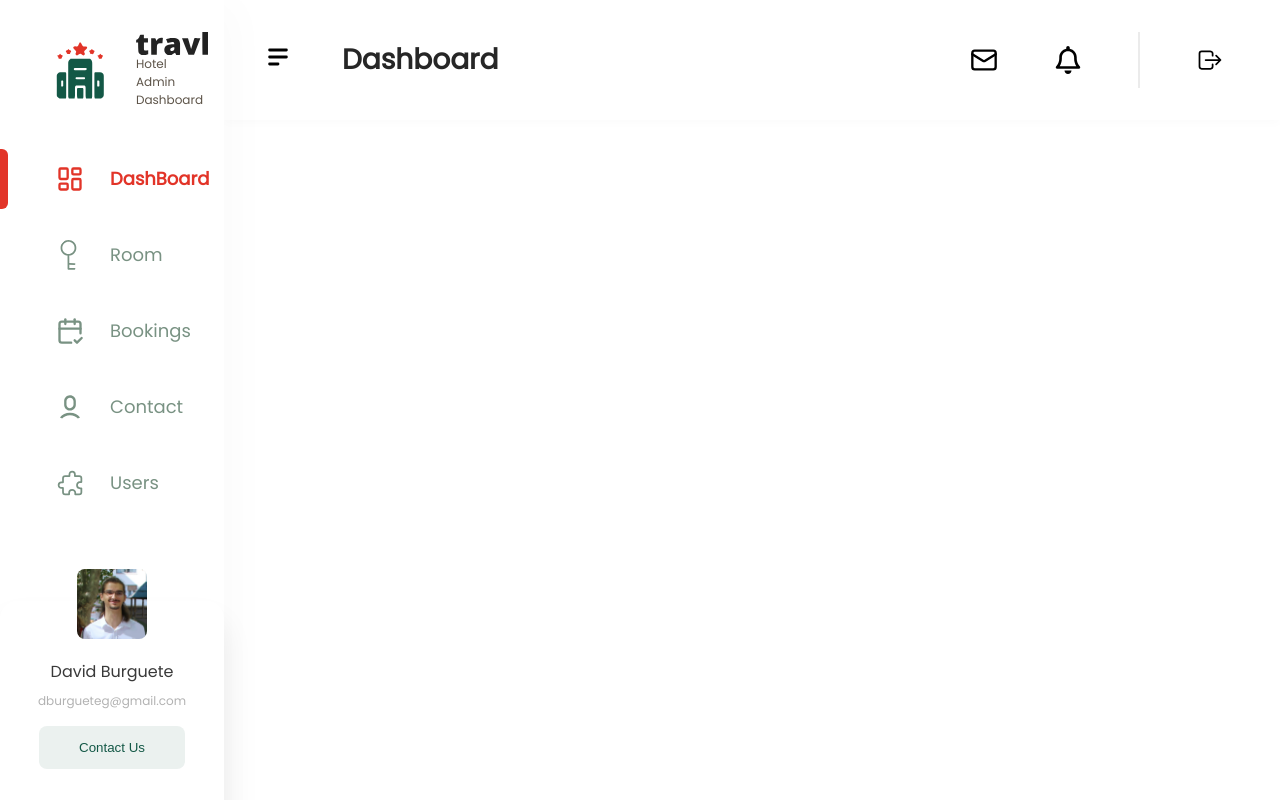
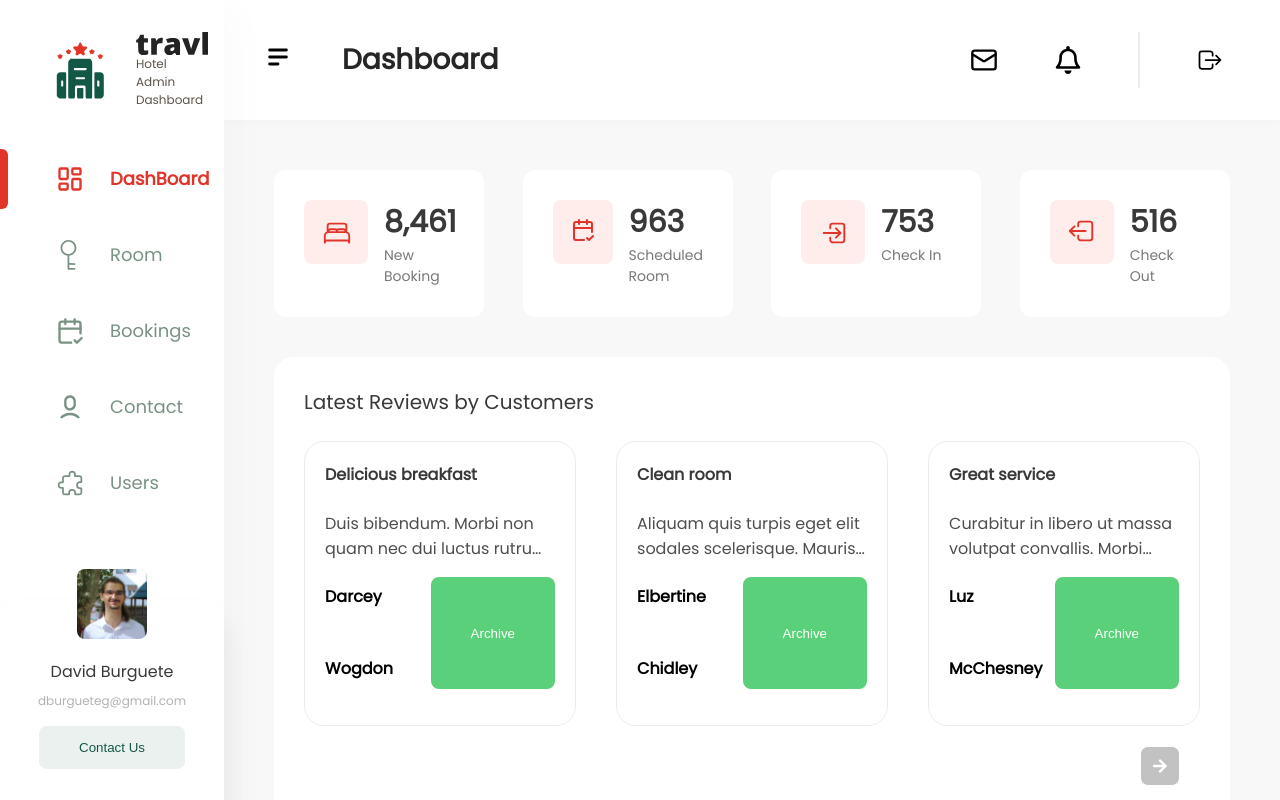
Before and after one commit to DavidBurguete/MirandaHotelDashboard, a React (Vite) app: page /#/ in a window 1280 px wide. Shown: the top 800 px of the page. Built offline with nearby package versions, Linux system fonts and the light colour scheme.

Commit message:
Done Dashboard (main) page and fixed height issue related to the lateral menu

```diff
--- a/src/App.jsx
+++ b/src/App.jsx
@@ -8,6 +8,7 @@ import Bookings from './pages/Bookings/Bookings';
 import BookingCard from './pages/BookingCard/BookingCard';
 import { PageWrapper } from './js/GlobalStyledComponents';
 import Contact from './pages/Contact/Contact';
+import Dashboard from './pages/Dashboard/Dashboard';
 
 function App() {
   const [ toggle, setToggle ] = useState(true);
@@ -22,6 +23,7 @@ function App() {
       <PageWrapper $toggleForWidth={toggle}>
         <Header Toggler={Toggler}/>
         <Routes>
+          <Route path="/" element={<Dashboard/>}/>
           <Route path="/rooms" element={<Rooms/>}/>
           <Route path="/rooms/new" element={<NewRoom/>}/>
           <Route path="/bookings" element={<Bookings/>}/>
--- a/src/components/Header/HeaderStyledComponents.js
+++ b/src/components/Header/HeaderStyledComponents.js
@@ -20,7 +20,6 @@ export const Title = styled.div`
     position: relative;
     padding-left: 2.5rem;
     width: fit-content;
-    height: 100%;
 `;
 
 export const ToggleLateralMenu = styled.button`
--- a/src/components/Loading.jsx
+++ b/src/components/Loading.jsx
@@ -1,7 +1,7 @@
 import styled from "styled-components";
 
-const Load = styled.p`
-    margin: 3.125rem;
+const Load = styled.main`
+    padding: 3.125rem;
     font-family: Poppins;
     font-weight: 500;
     font-size: 2rem;
--- a/src/css/styles.css
+++ b/src/css/styles.css
@@ -11,7 +11,7 @@ body {
 main {
   display: flex;
   flex-direction: column;
-  min-height: 100%;
+  min-height: 100vh;
   padding: 3.125rem;
   background-color: #F8F8F8;
 }
--- a/src/js/GlobalStyledComponents.js
+++ b/src/js/GlobalStyledComponents.js
@@ -35,5 +35,6 @@ export const PageWrapper = styled.div`
     flex-direction: column;
     min-width: ${props => props.$toggleForWidth ? "calc(100% - 21.5rem)" : "100%"};
     width: 100%;
+    height: fit-content;
     transition: 200ms ease-in-out;
 `;
--- /dev/null
+++ b/src/pages/Dashboard/Dashboard.jsx
@@ -0,0 +1,67 @@
+import { useEffect, useState } from "react";
+import Loading from "../../components/Loading";
+import PendingReviews from "../../components/PendingReviews/PendingReviews";
+import { IoBedOutline } from "react-icons/io5";
+import { LuCalendarCheck2 } from "react-icons/lu";
+import { IoLogInOutline } from "react-icons/io5";
+import { IoLogOutOutline } from "react-icons/io5";
+import * as StyledComponents from "./DashboardStyledComponents";
+
+function Dashboard(){
+    const [ messages, setMessages ] = useState(null);
+
+    useEffect(() => {
+        fetch("/json/Contact.json", { mode: "cors" })
+            .then((response) => response.json())
+            .then((response) => {
+                setMessages(response);
+            })
+            .catch((error) => console.error(error));
+    }, []);
+
+    return messages === null ?
+        <Loading/> :
+        <main>
+            <StyledComponents.KPIs>
+                <StyledComponents.KPI>
+                    <StyledComponents.Bookings>
+                        <IoBedOutline/>
+                    </StyledComponents.Bookings>
+                    <StyledComponents.KPITextWrapper>
+                        <StyledComponents.KPIAmount>8,461</StyledComponents.KPIAmount>
+                        <StyledComponents.KPIText>New Booking</StyledComponents.KPIText>
+                    </StyledComponents.KPITextWrapper>
+                </StyledComponents.KPI>
+                <StyledComponents.KPI>
+                    <StyledComponents.Scheduled>
+                        <LuCalendarCheck2/>
+                    </StyledComponents.Scheduled>
+                    <StyledComponents.KPITextWrapper>
+                        <StyledComponents.KPIAmount>963</StyledComponents.KPIAmount>
+                        <StyledComponents.KPIText>Scheduled Room</StyledComponents.KPIText>
+                    </StyledComponents.KPITextWrapper>
+                </StyledComponents.KPI>
+                <StyledComponents.KPI>
+                    <StyledComponents.CheckIn>
+                        <IoLogInOutline/>
+                    </StyledComponents.CheckIn>
+                    <StyledComponents.KPITextWrapper>
+                        <StyledComponents.KPIAmount>753</StyledComponents.KPIAmount>
+                        <StyledComponents.KPIText>Check In</StyledComponents.KPIText>
+                    </StyledComponents.KPITextWrapper>
+                </StyledComponents.KPI>
+                <StyledComponents.KPI>
+                    <StyledComponents.CheckOut>
+                        <IoLogOutOutline/>
+                    </StyledComponents.CheckOut>
+                    <StyledComponents.KPITextWrapper>
+                        <StyledComponents.KPIAmount>516</StyledComponents.KPIAmount>
+                        <StyledComponents.KPIText>Check Out</StyledComponents.KPIText>
+                    </StyledComponents.KPITextWrapper>
+                </StyledComponents.KPI>
+            </StyledComponents.KPIs>
+            <PendingReviews messages={messages} setMessages={setMessages}/>
+        </main>;
+}
+
+export default Dashboard;
--- /dev/null
+++ b/src/pages/Dashboard/DashboardStyledComponents.js
@@ -0,0 +1,72 @@
+import styled from "styled-components";
+
+export const KPIs = styled.div`
+    display: flex;
+    justify-content: space-between;
+`;
+
+export const KPI = styled.div`
+    display: flex;
+    margin-bottom: 2.5rem;
+    padding: 1.875rem;
+    width: 22%;
+    border-radius: 0.75rem;
+    background-color: white;
+    transition: 200ms;
+
+    &:hover{
+        box-shadow: 0px 16px 30px #00000014;
+    }
+
+    &:hover div:first-child{
+        background-color: #E23428;
+        color: white;
+    }
+`;
+
+export const KPILogo = styled.div`
+    padding: 1.125rem;
+    width: 4rem;
+    height: 4rem;
+    border-radius: 0.5rem;
+    background-color: #FFEDEC;
+    font-family: Poppins;
+    font-size: 1.875rem;
+    line-height: 1.875rem;
+    text-align: center;
+    color: #E23428;
+    transition: 200ms;
+`;
+
+export const Bookings = styled(KPILogo)``;
+
+export const Scheduled = styled(KPILogo)`
+    font-size: 1.5rem;
+`;
+
+export const CheckIn = styled(KPILogo)``;
+
+export const CheckOut = styled(KPILogo)`
+    transform: rotate(180deg);
+`;
+
+export const KPITextWrapper = styled.div`
+    display: flex;
+    flex-direction: column;
+    margin-left: 1rem;
+`;
+
+export const KPIAmount = styled.p`
+    width: 100%;
+    font-family: Poppins;
+    font-weight: 600;
+    font-size: 1.875rem;
+    color: #393939;
+`;
+
+export const KPIText = styled.p`
+    font-family: Poppins;
+    font-weight: 400;
+    font-size: 0.875rem;
+    color: #787878;
+`;
```
